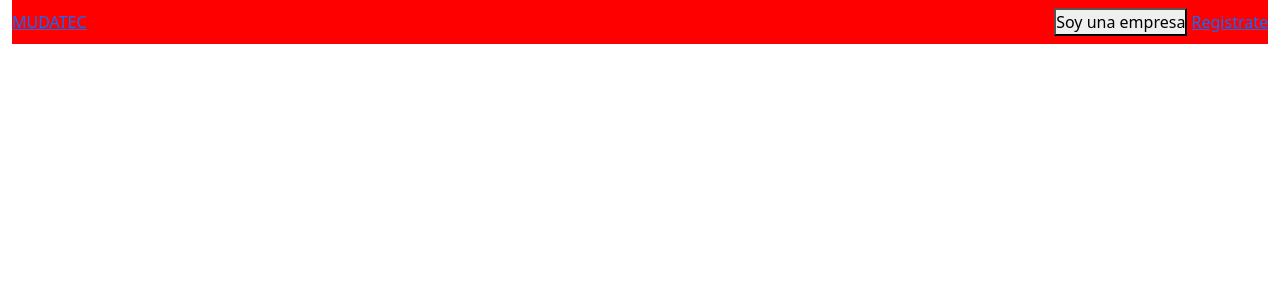
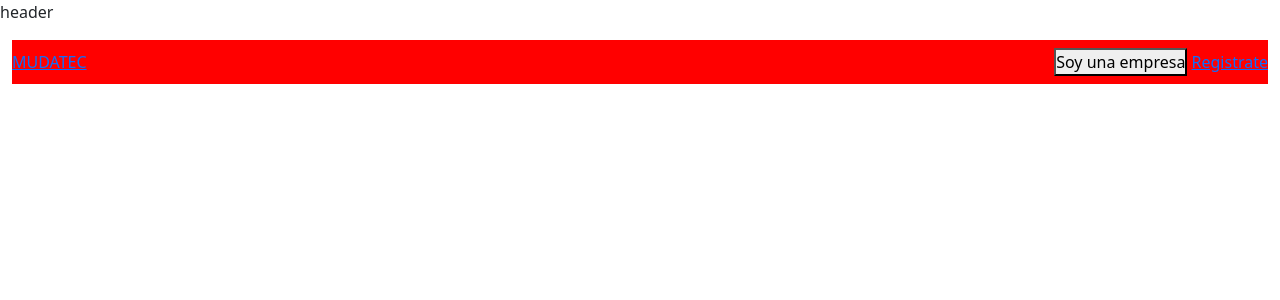
Before and after one commit to alepaez-dev/mudatec_proyecto, a Django app: page / in a window 1280 px wide. Shown: the top 300 px of the page. Run offline with Django 3.2, Linux system fonts and the light colour scheme; some libraries are stand-ins or nearby versions.

Commit message:
completado header

```diff
--- a/mudatec/templates/base.html
+++ b/mudatec/templates/base.html
@@ -13,6 +13,9 @@
 </head>
 
 <body>
+    <header>
+        {% include "header.html" %}
+    </header>
     <div class="container-fluid">
         <div class="row">
             <div class="container">
--- /dev/null
+++ b/mudatec/templates/header.html
@@ -0,0 +1,14 @@
+<!DOCTYPE html>
+<html lang="en">
+
+<head>
+    <meta charset="UTF-8">
+    <meta name="viewport" content="width=device-width, initial-scale=1.0">
+    <title>Document</title>
+</head>
+
+<body>
+    <p>header</p>
+</body>
+
+</html>
```
